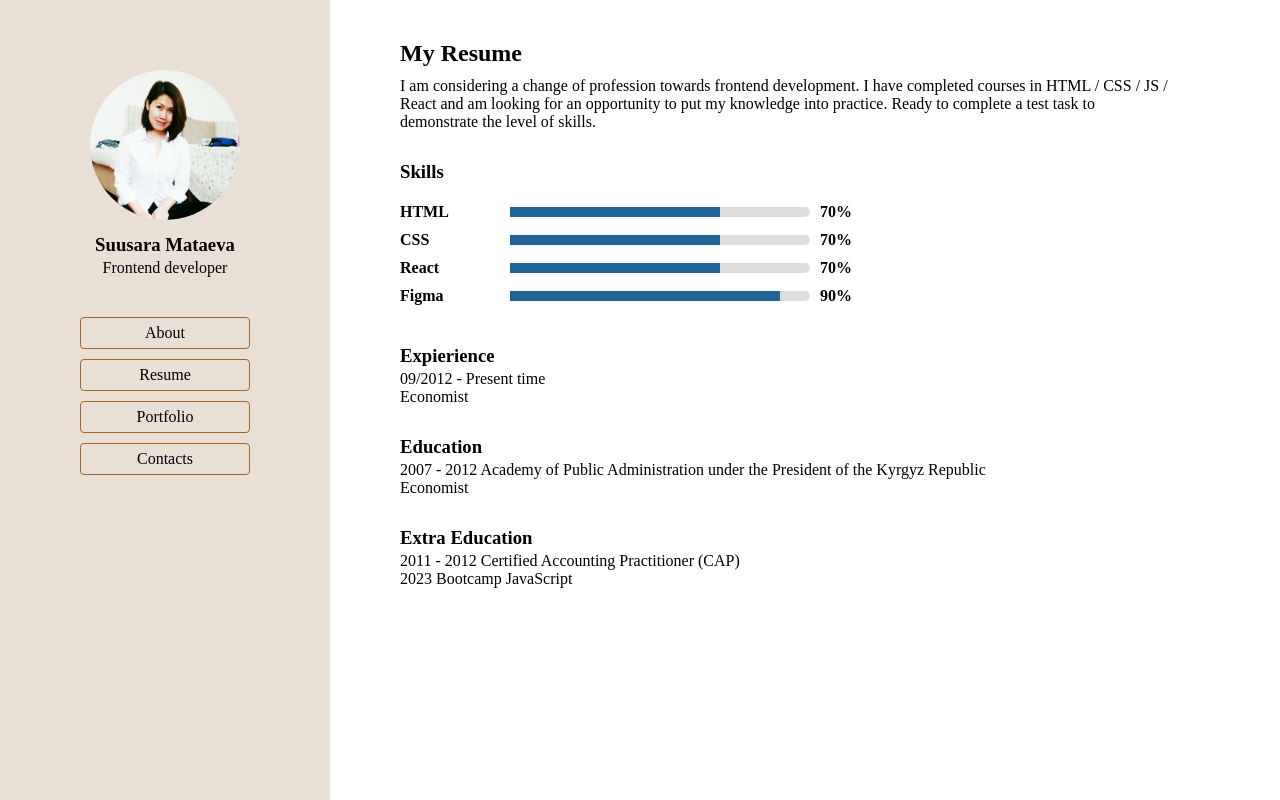
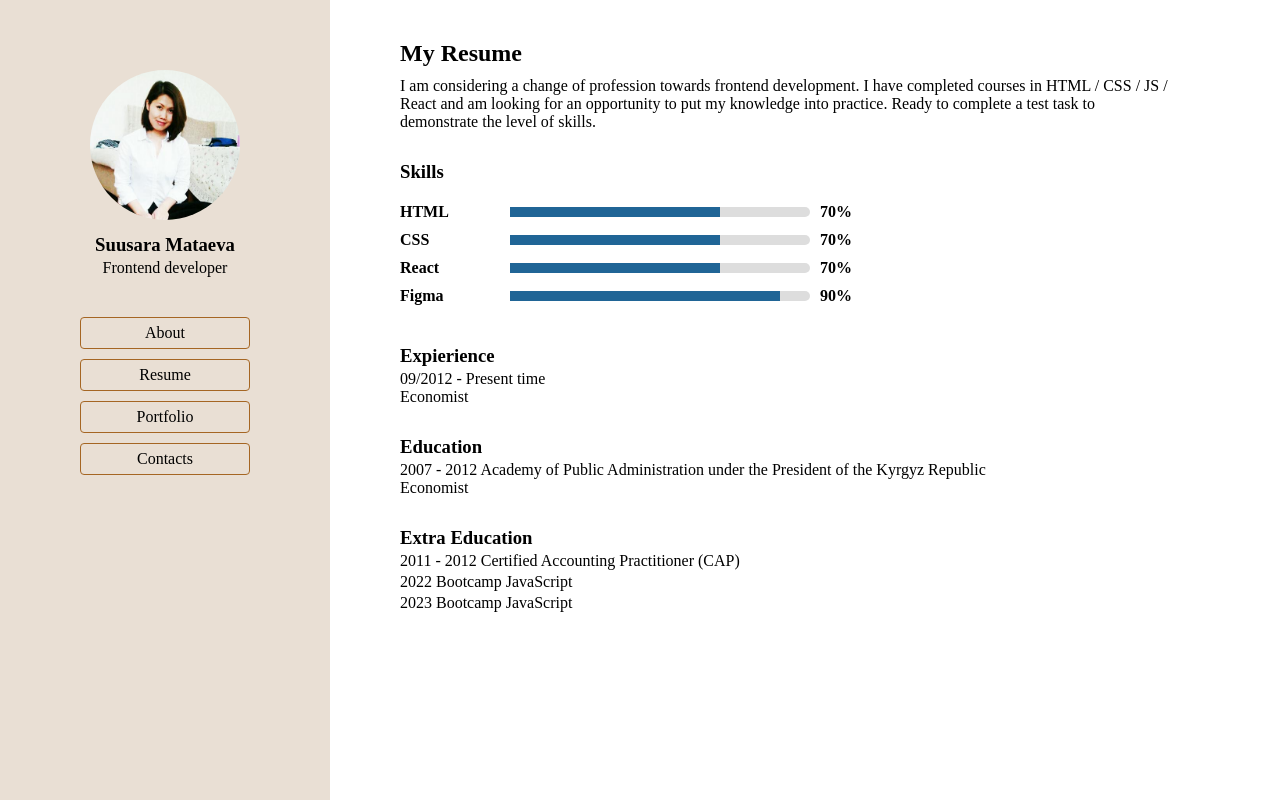
Before and after one commit to sarausen/online_CV, a React (Create React App) app: page / in a window 1280 px wide. Built offline with nearby package versions, Linux system fonts and the light colour scheme.

Commit message:
changed education

```diff
--- a/src/pages/resume/index.jsx
+++ b/src/pages/resume/index.jsx
@@ -18,7 +18,8 @@ export const ResumePage = () => {
         <p>Economist</p>
         <h3>Extra Education</h3>
        <p className="extra_education">2011 - 2012 Certified Accounting Practitioner (CAP)</p>
-       <p className="extra_education_two">2023 Bootcamp JavaScript</p>
+       <p className="extra_education">2022 Bootcamp JavaScript</p>
+       <p className="extra_education">2023 Bootcamp JavaScript</p>
      </div>
    </div>
 
```
